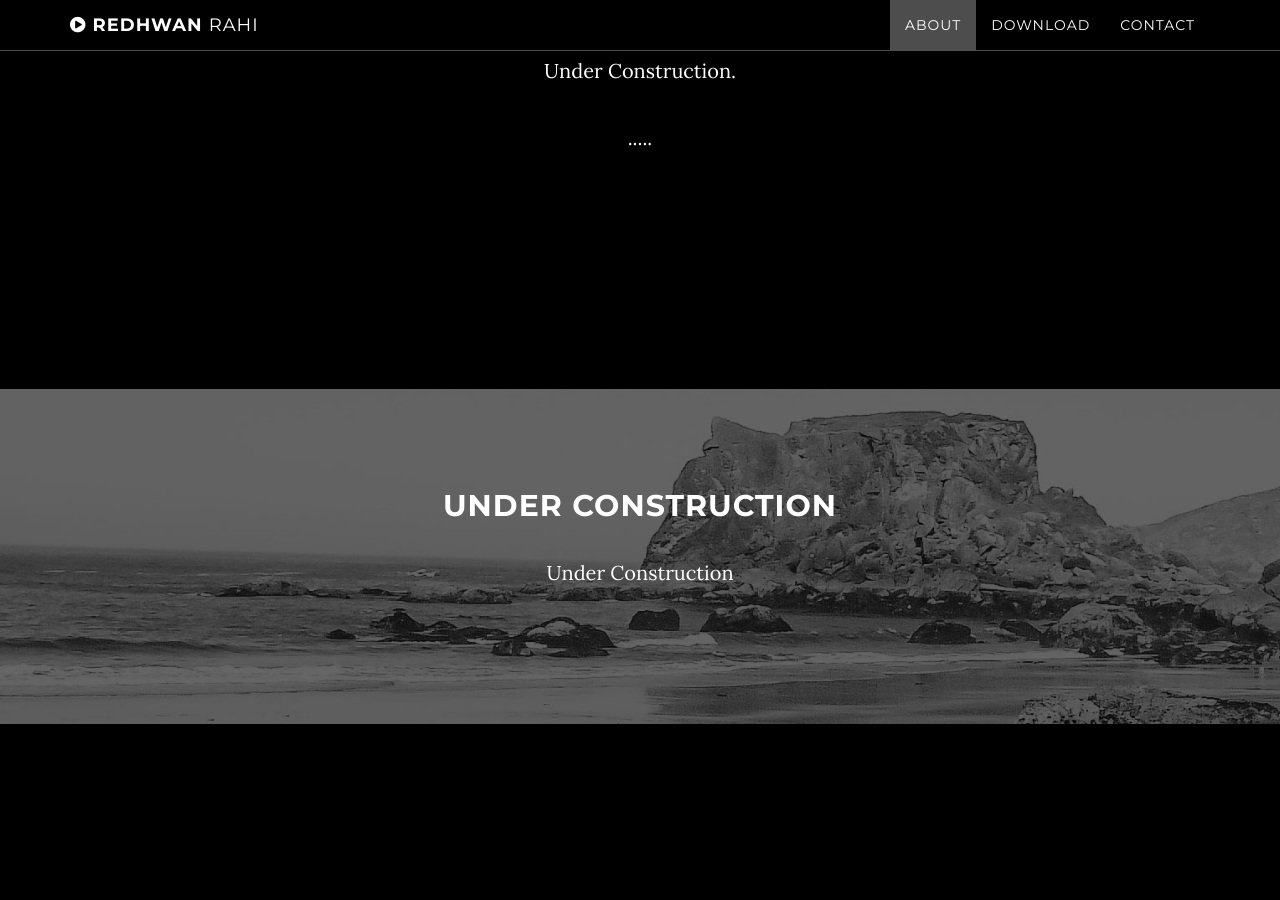
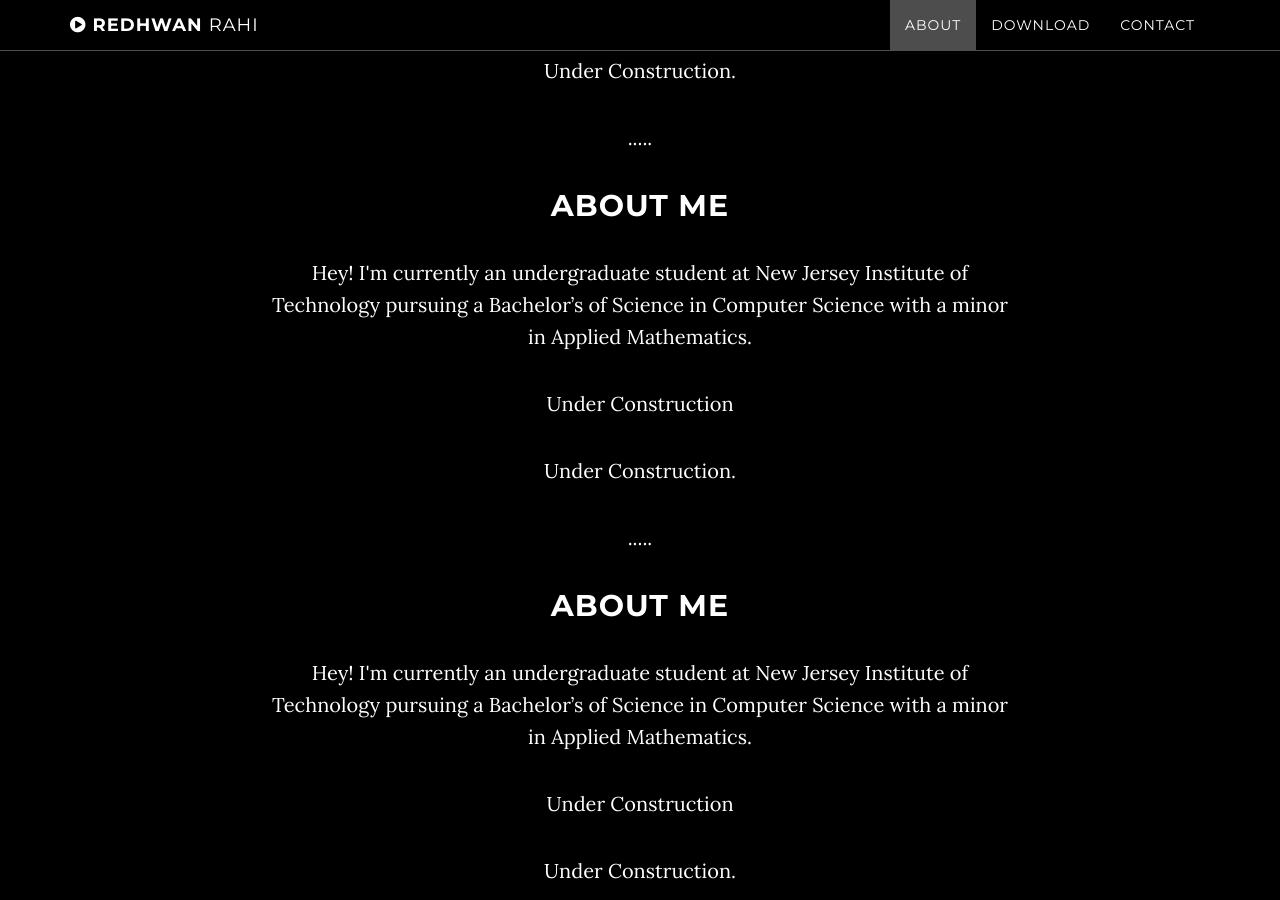
Before and after one commit to Redhwan-Rahi/portfolio-website, a Jekyll site: the page built from index.html, in a window 1280 px wide and 900 px high, scrolled down 1311 px. Built offline with Jekyll 4.4.1, drawn with Linux system fonts in a browser that asks for light colours; some of the changed text lies outside the part shown.

Commit message:
Added text block

```diff
--- a/_includes/about.html
+++ b/_includes/about.html
@@ -7,6 +7,51 @@
                 <p>Under Construction</a></p>
                 <p>Under Construction.</p>
                 <p>.....</p>
+                <h2>About Me</h2>
+                <p>Hey! I'm currently an undergraduate student at New Jersey Institute of Technology pursuing a Bachelor’s of Science in Computer Science with a minor in Applied Mathematics. </p>
+                <p>Under Construction</a></p>
+                <p>Under Construction.</p>
+                <p>.....</p>
+                <h2>About Me</h2>
+                <p>Hey! I'm currently an undergraduate student at New Jersey Institute of Technology pursuing a Bachelor’s of Science in Computer Science with a minor in Applied Mathematics. </p>
+                <p>Under Construction</a></p>
+                <p>Under Construction.</p>
+                <p>.....</p>
+                <h2>About Me</h2>
+                <p>Hey! I'm currently an undergraduate student at New Jersey Institute of Technology pursuing a Bachelor’s of Science in Computer Science with a minor in Applied Mathematics. </p>
+                <p>Under Construction</a></p>
+                <p>Under Construction.</p>
+                <p>.....</p>
+                <h2>About Me</h2>
+                <p>Hey! I'm currently an undergraduate student at New Jersey Institute of Technology pursuing a Bachelor’s of Science in Computer Science with a minor in Applied Mathematics. </p>
+                <p>Under Construction</a></p>
+                <p>Under Construction.</p>
+                <p>.....</p>
+                <h2>About Me</h2>
+                <p>Hey! I'm currently an undergraduate student at New Jersey Institute of Technology pursuing a Bachelor’s of Science in Computer Science with a minor in Applied Mathematics. </p>
+                <p>Under Construction</a></p>
+                <p>Under Construction.</p>
+                <p>.....</p>
+                <h2>About Me</h2>
+                <p>Hey! I'm currently an undergraduate student at New Jersey Institute of Technology pursuing a Bachelor’s of Science in Computer Science with a minor in Applied Mathematics. </p>
+                <p>Under Construction</a></p>
+                <p>Under Construction.</p>
+                <p>.....</p>
+                <h2>About Me</h2>
+                <p>Hey! I'm currently an undergraduate student at New Jersey Institute of Technology pursuing a Bachelor’s of Science in Computer Science with a minor in Applied Mathematics. </p>
+                <p>Under Construction</a></p>
+                <p>Under Construction.</p>
+                <p>.....</p>
+                <h2>About Me</h2>
+                <p>Hey! I'm currently an undergraduate student at New Jersey Institute of Technology pursuing a Bachelor’s of Science in Computer Science with a minor in Applied Mathematics. </p>
+                <p>Under Construction</a></p>
+                <p>Under Construction.</p>
+                <p>.....</p>
+                <h2>About Me</h2>
+                <p>Hey! I'm currently an undergraduate student at New Jersey Institute of Technology pursuing a Bachelor’s of Science in Computer Science with a minor in Applied Mathematics. </p>
+                <p>Under Construction</a></p>
+                <p>Under Construction.</p>
+                <p>.....</p>
             </div>
         </div>
     </section>
```
